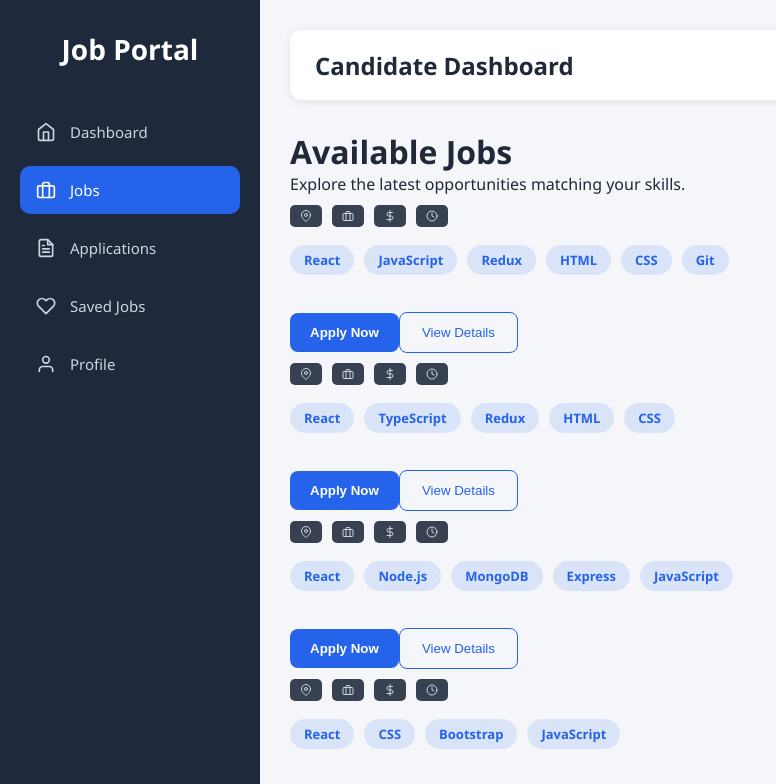
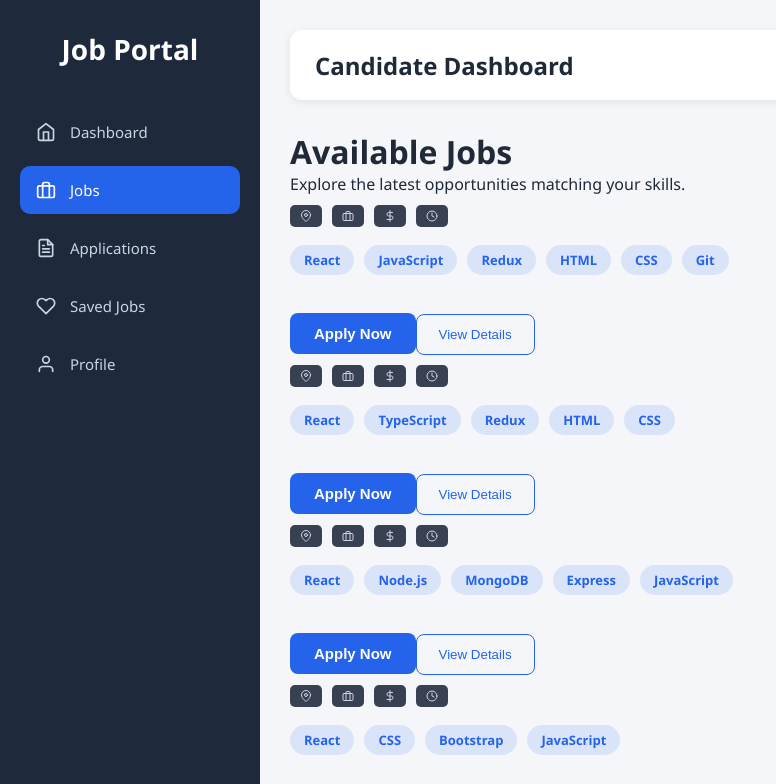
Before and after one commit to hemantbirla/smart-applicant-tracking-system, a React (Vite) app: page /jobs in a window 1280 px wide. Shown: the top 784 px of the page, without its empty margins (0-776 px from the left). Built offline with nearby package versions, Linux system fonts and the light colour scheme; no server answers.

Commit message:
Create reusable apply button component

```diff
--- a/src/components/jobs/ApplyButton.jsx
+++ b/src/components/jobs/ApplyButton.jsx
@@ -1,11 +1,52 @@
-const ApplyButton = ({ jobId }) => {
-  const handleApply = () => {
-    alert(`Applied to job ID: ${jobId}`);
+import { useState } from "react";
+
+import { toast } from "react-toastify";
+
+const ApplyButton = ({
+  jobId,
+  applied = false,
+  onApply,
+}) => {
+  const [loading, setLoading] = useState(false);
+
+  const handleApply = async () => {
+    if (applied) {
+      toast.info("You have already applied for this job.");
+      return;
+    }
+
+    try {
+      setLoading(true);
+
+      if (onApply) {
+        await onApply(jobId);
+      } else {
+        // Placeholder until API integration
+        await new Promise((resolve) =>
+          setTimeout(resolve, 1000)
+        );
+
+        toast.success("Application submitted successfully.");
+      }
+    } catch (error) {
+      toast.error("Failed to apply for the job.");
+    } finally {
+      setLoading(false);
+    }
   };
 
   return (
-    <button className="apply-btn" onClick={handleApply}>
-      Apply Now
+    <button
+      type="button"
+      className={`apply-btn ${applied ? "applied" : ""}`}
+      onClick={handleApply}
+      disabled={loading || applied}
+    >
+      {loading
+        ? "Applying..."
+        : applied
+        ? "Applied"
+        : "Apply Now"}
     </button>
   );
 };
--- a/src/styles/jobs.css
+++ b/src/styles/jobs.css
@@ -194,3 +194,29 @@
   background: #2563eb;
   color: #ffffff;
 }
+
+
+.apply-btn {
+  padding: 12px 24px;
+  border: none;
+  border-radius: 8px;
+  background: #2563eb;
+  color: #fff;
+  font-size: 15px;
+  font-weight: 600;
+  cursor: pointer;
+  transition: all 0.3s ease;
+}
+
+.apply-btn:hover:not(:disabled) {
+  background: #1d4ed8;
+}
+
+.apply-btn:disabled {
+  cursor: not-allowed;
+  opacity: 0.7;
+}
+
+.apply-btn.applied {
+  background: #16a34a;
+}
```
